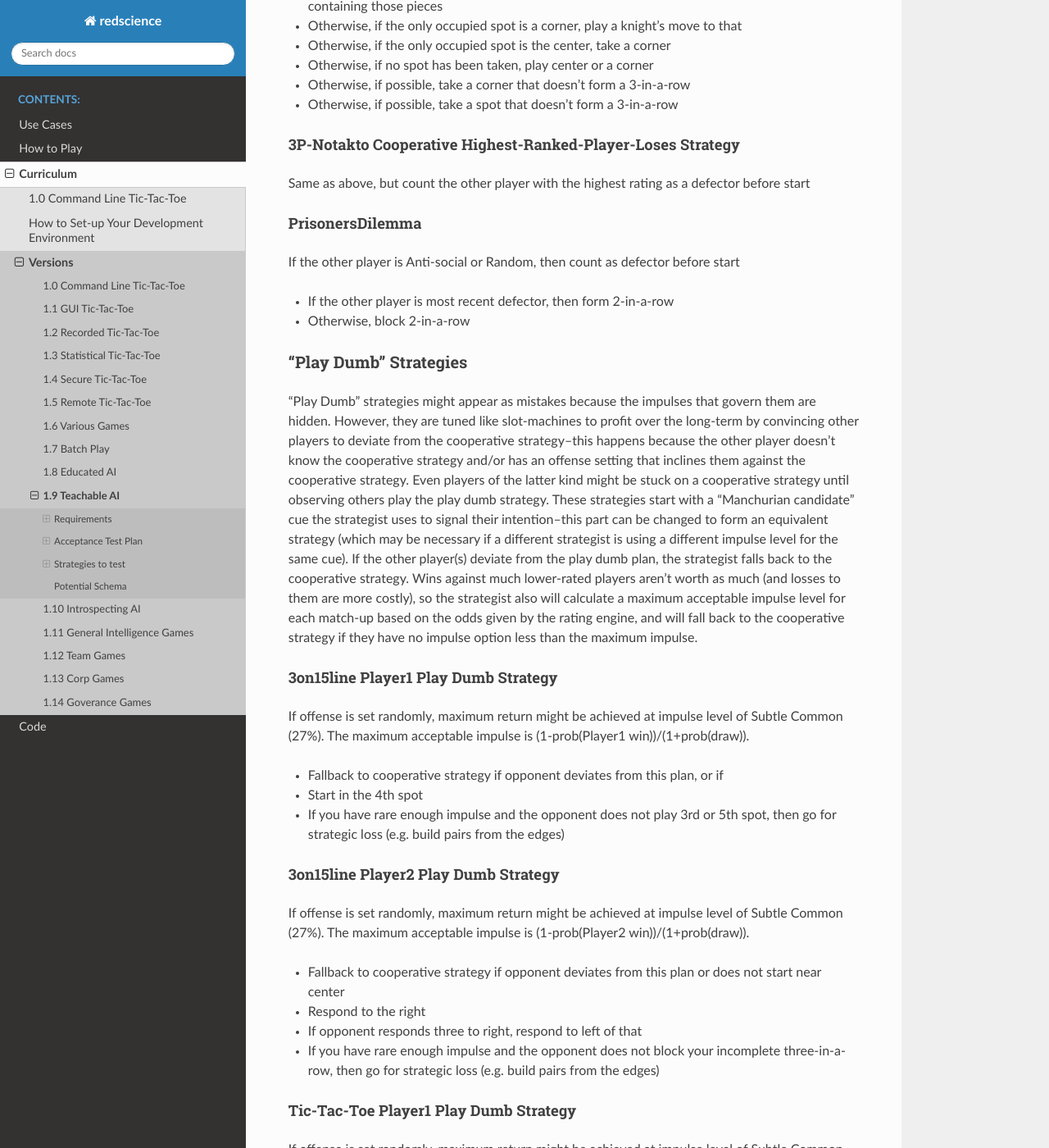
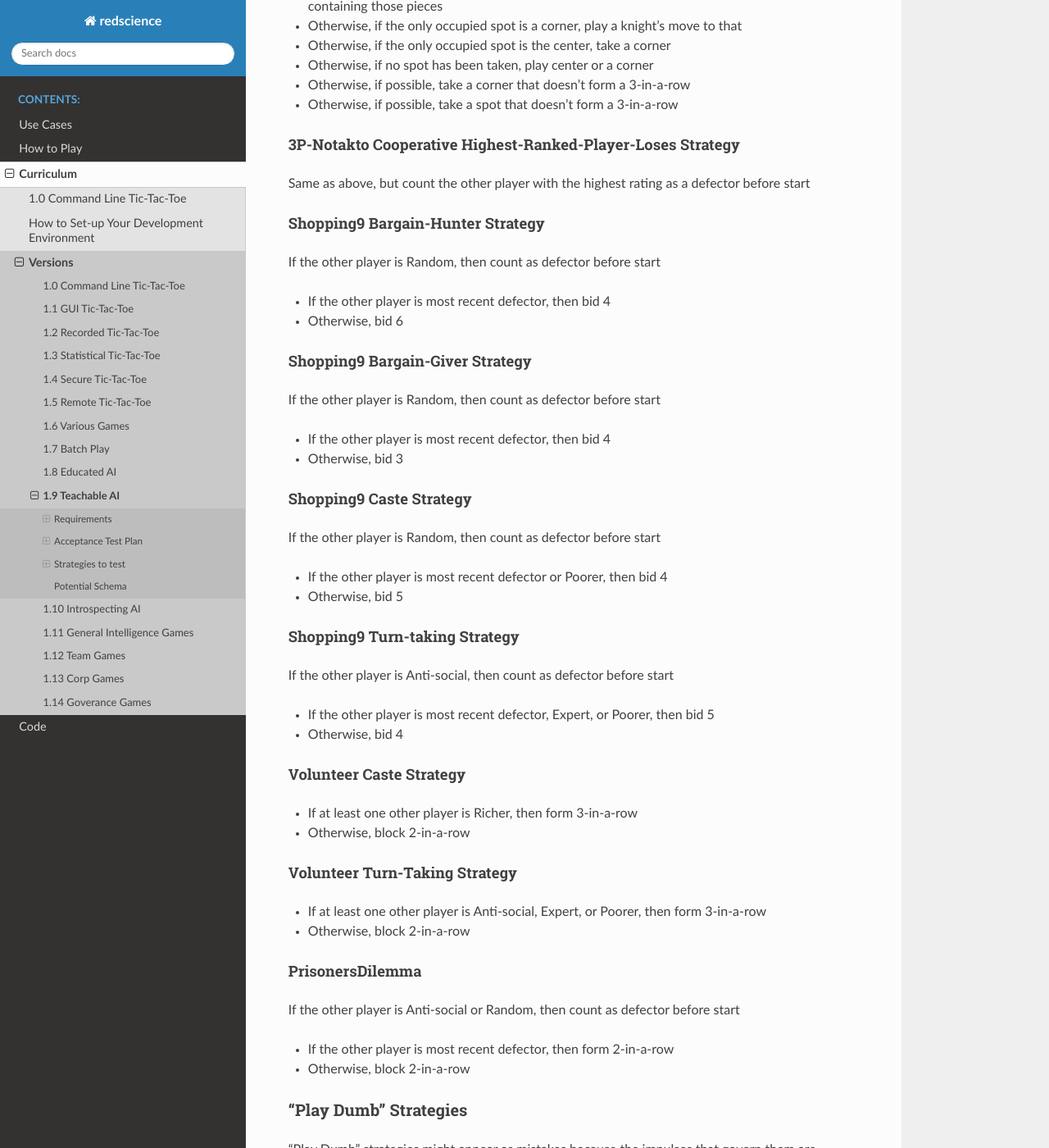
Before and after one commit to ChrisSantosLang/redscience, a Sphinx documentation site: the page built from docs/source/releases/teachable.rst, in a window 1280 px wide and 1400 px high, scrolled down 6106 px. Shown: the whole window at 82% size. Built offline with Sphinx 7.4.7 and the Read the Docs theme 2.0.0, drawn with Linux system fonts in a browser that asks for light colours.

Commit message:
Update teachable.rst

```diff
--- a/docs/source/releases/teachable.rst
+++ b/docs/source/releases/teachable.rst
@@ -346,6 +346,52 @@ being Player3. (***The Highest-Ranked-Player-Loses Strategy below may be more st
 Same as above, but count the other player with the highest rating
 as a defector before start
 
+
+Shopping9 Bargain-Hunter Strategy
+^^^^^^^^^^^^^^^^^^^^^^^^^^^^^^^^^
+
+If the other player is Random, then count as defector before start
+
+* If the other player is most recent defector, then bid 4
+* Otherwise, bid 6
+
+Shopping9 Bargain-Giver Strategy
+^^^^^^^^^^^^^^^^^^^^^^^^^^^^^^^^
+
+If the other player is Random, then count as defector before start
+
+* If the other player is most recent defector, then bid 4
+* Otherwise, bid 3
+
+Shopping9 Caste Strategy
+^^^^^^^^^^^^^^^^^^^^^^^^
+
+If the other player is Random, then count as defector before start
+
+* If the other player is most recent defector or Poorer, then bid 4
+* Otherwise, bid 5
+
+Shopping9 Turn-taking Strategy
+^^^^^^^^^^^^^^^^^^^^^^^^^^^^^^
+
+If the other player is Anti-social, then count as defector before start
+
+* If the other player is most recent defector, Expert, or Poorer, then bid 5
+* Otherwise, bid 4
+
+Volunteer Caste Strategy
+^^^^^^^^^^^^^^^^^^^^^^^^^^^^^^
+
+* If at least one other player is Richer, then form 3-in-a-row
+* Otherwise, block 2-in-a-row
+
+Volunteer Turn-Taking Strategy
+^^^^^^^^^^^^^^^^^^^^^^^^^^^^^^
+
+* If at least one other player is Anti-social, Expert, or Poorer,
+  then form 3-in-a-row
+* Otherwise, block 2-in-a-row
+
 PrisonersDilemma
 ^^^^^^^^^^^^^^^^
 
```
